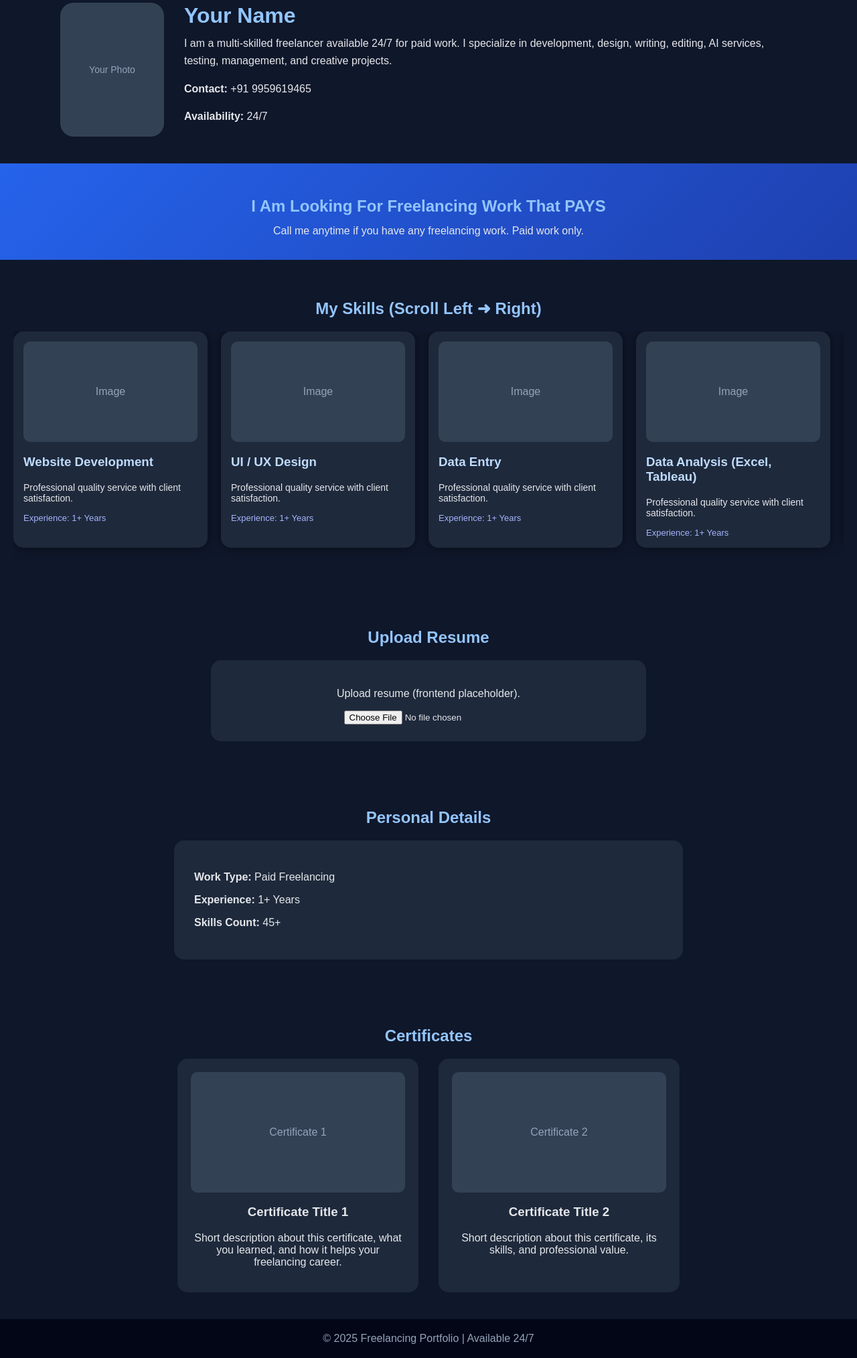
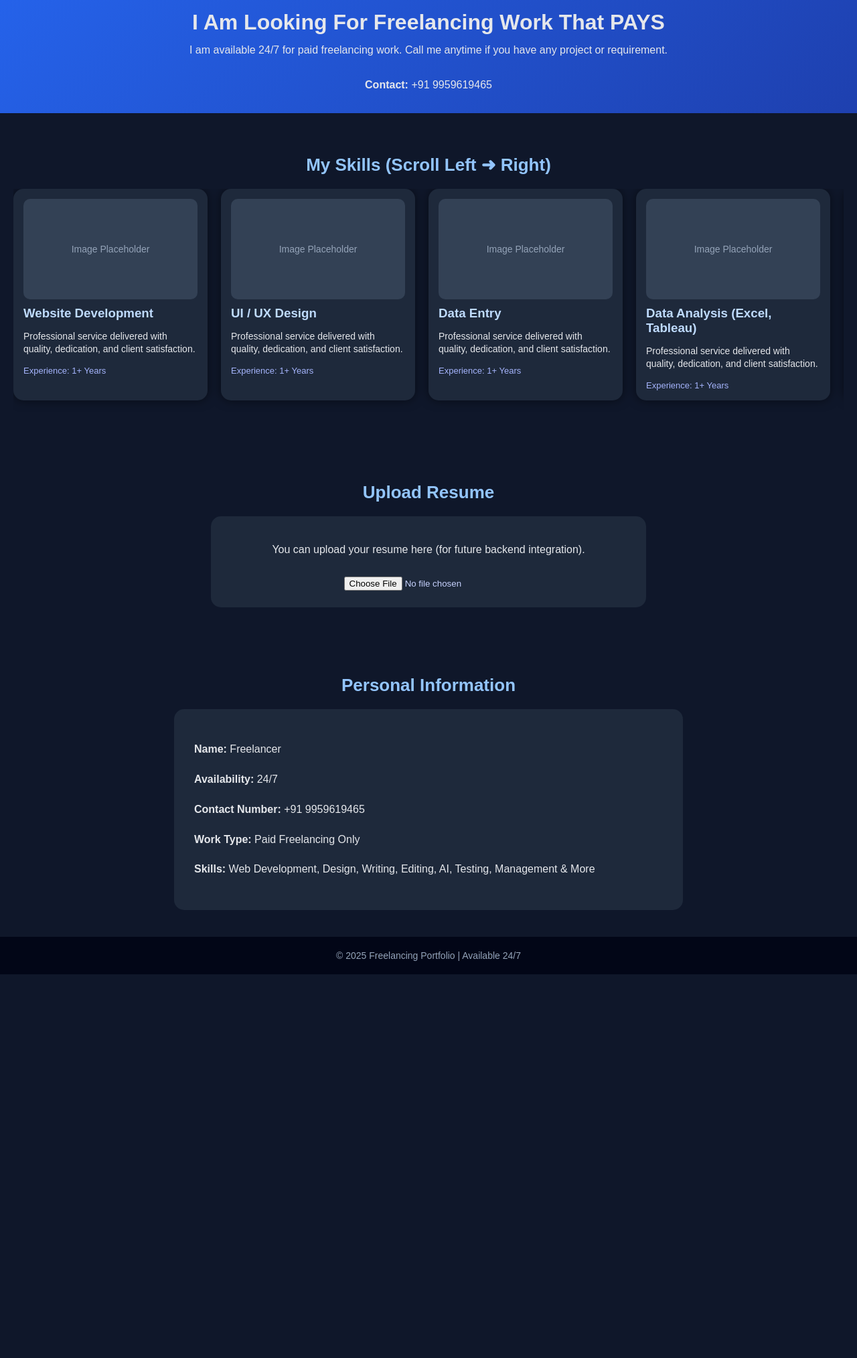
Before and after one commit to MyGithubWebsites/skills, a plain HTML site: page index.html in a window 1280 px wide. Shown: the part 36-2064 px from the top of the page at 67% size. After the commit the page ends 1491 px from the top, so only its background shows below. Drawn offline with Linux system fonts and the light colour scheme.

Commit message:
Update index.html

```diff
--- a/index.html
+++ b/index.html
@@ -13,58 +13,24 @@ body {
         color: #e5e7eb;
     }
 
-/* ===== TOP PROFILE ===== */
-.profile {
-    display: flex;
-    gap: 30px;
-    padding: 40px 20px;
-    max-width: 1100px;
-    margin: auto;
-    align-items: center;
-}
-
-.profile-pic {
-    width: 200px;
-    height: 200px;
-    background: #334155;
-    border-radius: 20px;
-    display: flex;
-    align-items: center;
-    justify-content: center;
-    color: #94a3b8;
-    font-size: 14px;
-}
-
-.profile-bio h1 {
-    margin: 0;
-    font-size: 32px;
-    color: #93c5fd;
-}
-
-.profile-bio p {
-    line-height: 1.6;
-    margin-top: 10px;
-    font-size: 16px;
-}
-
-/* ===== HEADER MESSAGE ===== */
     header {
         padding: 30px;
         background: linear-gradient(135deg, #2563eb, #1e40af);
         text-align: center;
     }
 
-header h2 {
+    header h1 {
         margin-bottom: 10px;
+        font-size: 32px;
     }
 
     header p {
         max-width: 900px;
         margin: auto;
         line-height: 1.6;
+        font-size: 16px;
     }
 
-/* ===== GENERAL ===== */
     section {
         padding: 40px 20px;
     }
@@ -72,10 +38,11 @@ section {
     h2 {
         text-align: center;
         margin-bottom: 20px;
+        font-size: 26px;
         color: #93c5fd;
     }
 
-/* ===== SKILLS SCROLL ===== */
+    /* Horizontal scroll */
     .skills-container {
         display: flex;
         overflow-x: auto;
@@ -90,6 +57,11 @@ h2 {
         border-radius: 15px;
         padding: 15px;
         box-shadow: 0 0 15px rgba(0,0,0,0.5);
+        transition: transform 0.3s;
+    }
+
+    .skill-card:hover {
+        transform: scale(1.05);
     }
 
     .skill-img {
@@ -99,24 +71,28 @@ h2 {
         display: flex;
         align-items: center;
         justify-content: center;
+        font-size: 14px;
         color: #94a3b8;
         margin-bottom: 10px;
     }
 
     .skill-card h3 {
+        margin: 10px 0 5px;
         color: #bfdbfe;
     }
 
     .skill-card p {
         font-size: 14px;
+        line-height: 1.4;
     }
 
     .experience {
+        margin-top: 8px;
         font-size: 13px;
         color: #a5b4fc;
     }
 
-/* ===== RESUME ===== */
+    /* Resume section */
     .resume-box {
         max-width: 600px;
         margin: auto;
@@ -126,128 +102,74 @@ h2 {
         text-align: center;
     }
 
-/* ===== PERSONAL INFO ===== */
+    input[type="file"] {
+        margin-top: 15px;
+        color: #c7d2fe;
+    }
+
+    /* Personal info */
     .info-box {
         max-width: 700px;
         margin: auto;
         background: #1e293b;
         padding: 30px;
         border-radius: 15px;
+        line-height: 1.8;
     }
 
-/* ===== CERTIFICATES ===== */
-.certificates {
-    display: flex;
-    gap: 30px;
-    justify-content: center;
-    flex-wrap: wrap;
-}
-
-.certificate-card {
-    width: 320px;
-    background: #1e293b;
-    padding: 20px;
-    border-radius: 15px;
-    text-align: center;
-}
-
-.certificate-img {
-    height: 180px;
-    background: #334155;
-    border-radius: 10px;
-    display: flex;
-    align-items: center;
-    justify-content: center;
-    color: #94a3b8;
-    margin-bottom: 15px;
-}
-
-/* ===== FOOTER ===== */
     footer {
         background: #020617;
         text-align: center;
         padding: 20px;
+        font-size: 14px;
         color: #94a3b8;
+    }
+
+    /* scrollbar */
+    .skills-container::-webkit-scrollbar {
+        height: 8px;
+    }
+    .skills-container::-webkit-scrollbar-thumb {
+        background: #2563eb;
+        border-radius: 10px;
     }
 </style>
 </head>
 
 <body>
 
-<!-- ===== TOP PERSONAL INFO ===== -->
-<div class="profile">
-    <div class="profile-pic">Your Photo</div>
-
-    <div class="profile-bio">
-        <h1>Your Name</h1>
+<header>
+    <h1>I Am Looking For Freelancing Work That PAYS</h1>
     <p>
-            I am a multi-skilled freelancer available 24/7 for paid work.
-            I specialize in development, design, writing, editing, AI services,
-            testing, management, and creative projects.
-        </p>
-        <p><strong>Contact:</strong> +91 9959619465</p>
-        <p><strong>Availability:</strong> 24/7</p>
-    </div>
-</div>
-
-<!-- ===== HEADER MESSAGE ===== -->
-<header>
-    <h2>I Am Looking For Freelancing Work That PAYS</h2>
-    <p>
-        Call me anytime if you have any freelancing work.
-        Paid work only.
+        I am available 24/7 for paid freelancing work.
+        Call me anytime if you have any project or requirement.
+        <br><br>
+        <strong>Contact:</strong> +91 9959619465
     </p>
 </header>
 
-<!-- ===== SKILLS ===== -->
 <section>
 <h2>My Skills (Scroll Left ➜ Right)</h2>
+
 <div class="skills-container" id="skills"></div>
 </section>
 
-<!-- ===== RESUME ===== -->
 <section>
 <h2>Upload Resume</h2>
 <div class="resume-box">
-    <p>Upload resume (frontend placeholder).</p>
-    <input type="file">
+    <p>You can upload your resume here (for future backend integration).</p>
+    <input type="file" accept=".pdf,.doc,.docx">
 </div>
 </section>
 
-<!-- ===== DETAILS ===== -->
 <section>
-<h2>Personal Details</h2>
+<h2>Personal Information</h2>
 <div class="info-box">
-    <p><strong>Work Type:</strong> Paid Freelancing</p>
-    <p><strong>Experience:</strong> 1+ Years</p>
-    <p><strong>Skills Count:</strong> 45+</p>
-</div>
-</section>
-
-<!-- ===== CERTIFICATES ===== -->
-<section>
-<h2>Certificates</h2>
-
-<div class="certificates">
-
-    <div class="certificate-card">
-        <div class="certificate-img">Certificate 1</div>
-        <h3>Certificate Title 1</h3>
-        <p>
-            Short description about this certificate, what you learned,
-            and how it helps your freelancing career.
-        </p>
-    </div>
-
-    <div class="certificate-card">
-        <div class="certificate-img">Certificate 2</div>
-        <h3>Certificate Title 2</h3>
-        <p>
-            Short description about this certificate, its skills,
-            and professional value.
-        </p>
-    </div>
-
+    <p><strong>Name:</strong> Freelancer</p>
+    <p><strong>Availability:</strong> 24/7</p>
+    <p><strong>Contact Number:</strong> +91 9959619465</p>
+    <p><strong>Work Type:</strong> Paid Freelancing Only</p>
+    <p><strong>Skills:</strong> Web Development, Design, Writing, Editing, AI, Testing, Management & More</p>
 </div>
 </section>
 
@@ -278,9 +200,9 @@ skills.forEach(skill => {
     const card = document.createElement("div");
     card.className = "skill-card";
     card.innerHTML = `
-        <div class="skill-img">Image</div>
+        <div class="skill-img">Image Placeholder</div>
         <h3>${skill}</h3>
-        <p>Professional quality service with client satisfaction.</p>
+        <p>Professional service delivered with quality, dedication, and client satisfaction.</p>
         <div class="experience">Experience: 1+ Years</div>
     `;
     container.appendChild(card);
```
Lines whose indentation alone changed are shown as unchanged.
